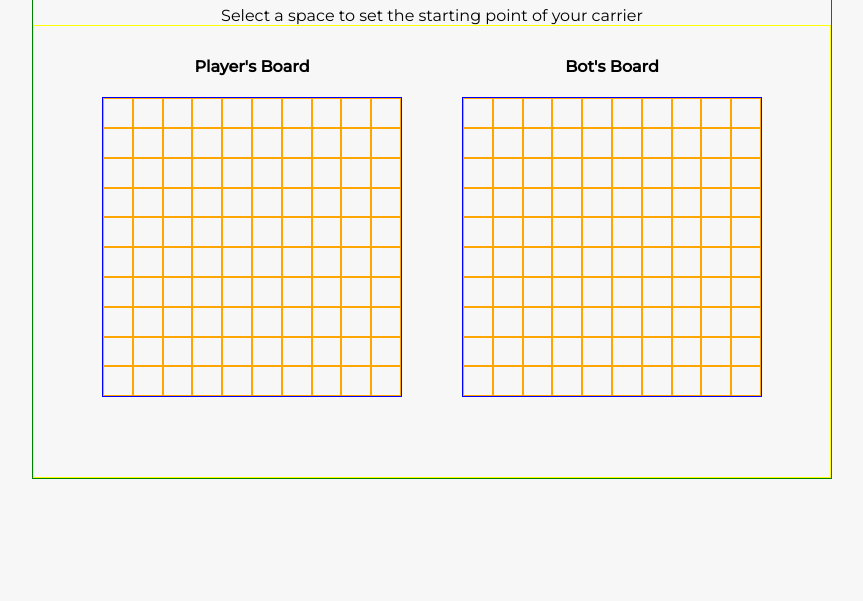
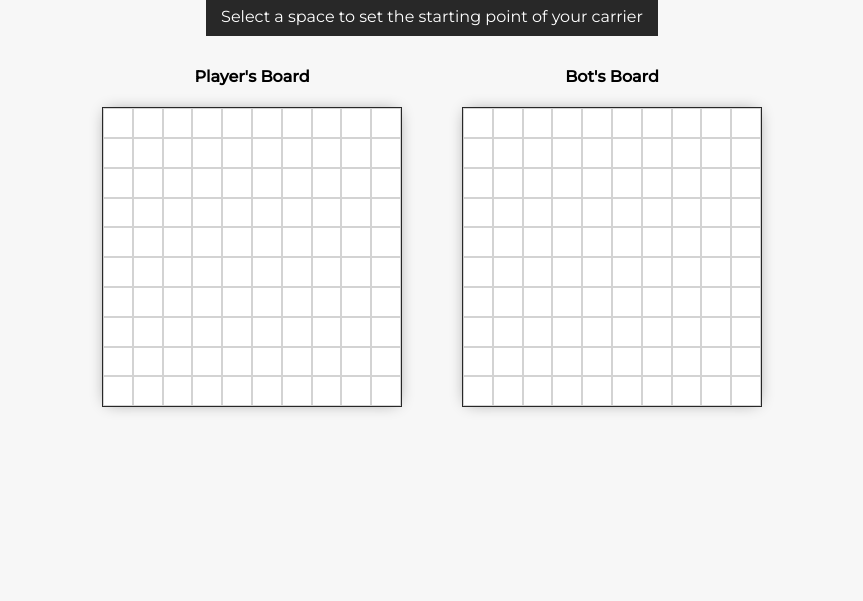
Before and after one commit to Rinnemme/battleship, a plain HTML site: page index.html in a window 1280 px wide. Shown: the part 199-800 px from the top of the page, without its empty margins (208-1071 px from the left). Drawn offline with Linux system fonts and the light colour scheme.

Commit message:
soften and monochrom-ize coloring for the display

```diff
--- a/style.css
+++ b/style.css
@@ -18,13 +18,18 @@ body {
     padding: 0;
 }
 
+#game-message {
+    background-color: rgb(40,40,40);
+    color:white;
+    padding:10px 15px 10px 15px;
+}
+
 #content-container {
     display: flex;
     flex-direction:column;
     align-items:center;
     justify-content:center;
     width:min(800px, 100vw);
-    border:1px solid green;
     padding:0;
 }
 
@@ -45,7 +50,6 @@ h1 {
     justify-content:center;
     padding:10px 10px 80px 10px;
     width: 100%;
-    border:1px solid yellow;
 }
 
 #player-block,
@@ -62,12 +66,14 @@ h1 {
     grid-template-rows: repeat(auto-fit, 10%);
     width: 300px;
     height: 300px;
-    border:1px solid blue;
+    border:1px solid rgb(40,40,40);
+    box-shadow: 0px 0px 15px -5px gray;
 }
 
 .board>.space {
     display:flex;
     align-items:center;
     justify-content:center;
-    border:1px solid orange;
+    border:1px solid lightgray;
+    background-color:white;
 }
```
